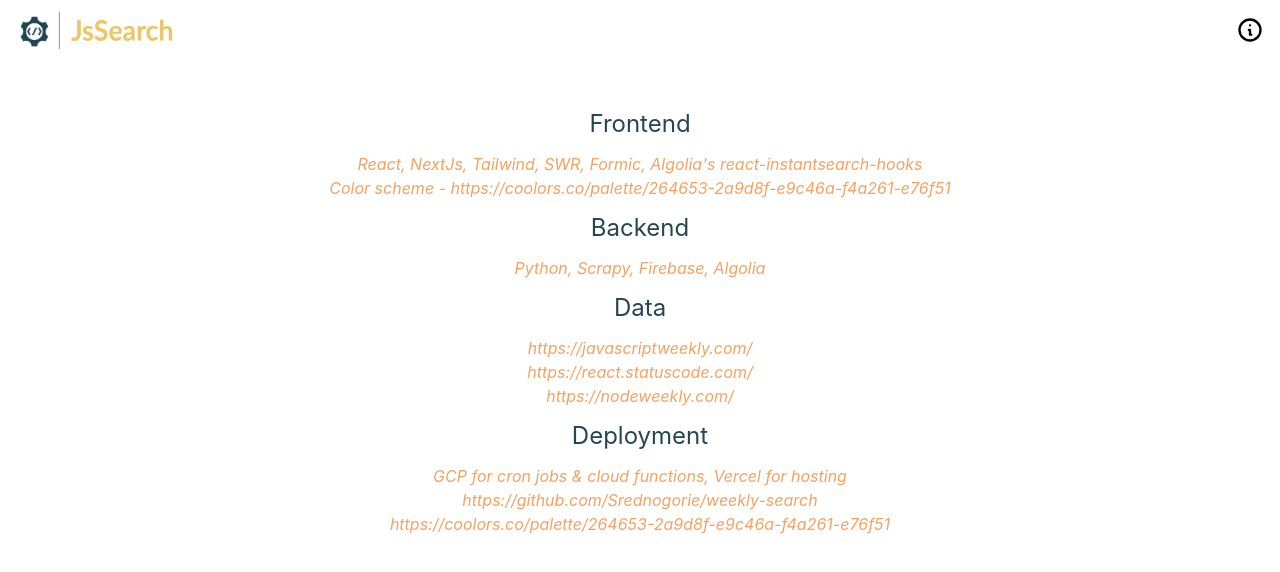
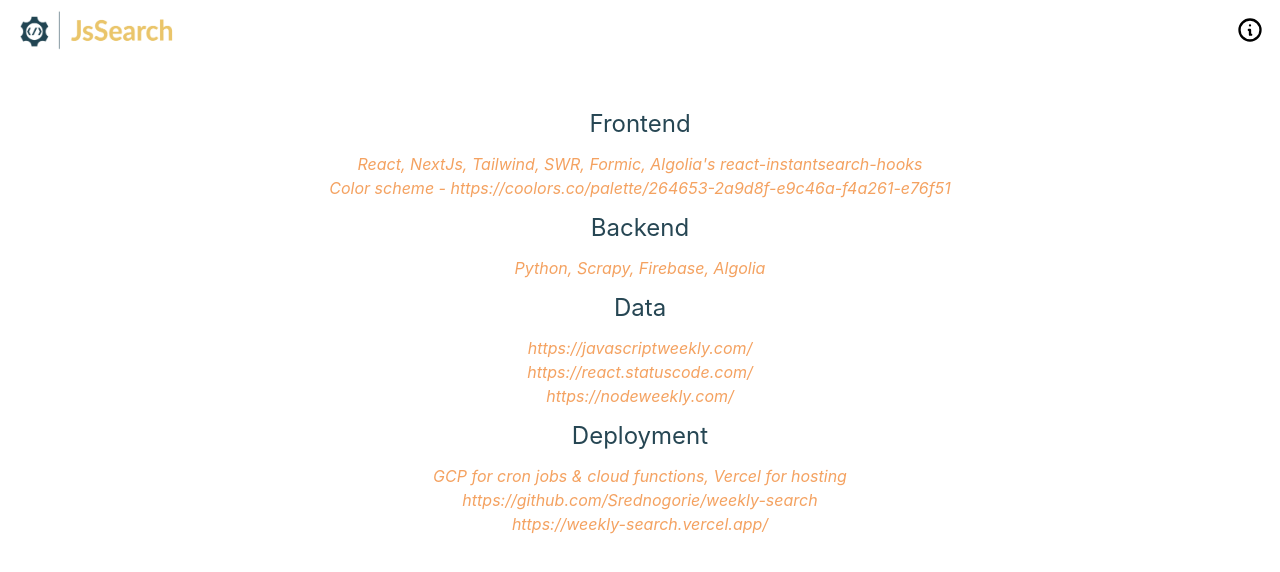
Before and after one commit to Srednogorie/weekly-search, a Next.js app: page /about in a window 1280 px wide. Shown: the top 572 px of the page. Built offline with nearby package versions, Linux system fonts and the light colour scheme.

Commit message:
Fix html semantic error & update about.

```diff
--- a/components/Detail.tsx
+++ b/components/Detail.tsx
@@ -50,14 +50,14 @@
 
                     </Fragment>
                 )}
-                <p className="font-normal text-[#264653] text-sm mt-3 font-semibold">
+                <div className="font-normal text-[#264653] text-sm mt-3 font-semibold">
                     Source
-                    <div>
+                    <p>
                         <a rel="noreferrer" href={providerMap[provider][2] + article.issue_number} target="_blank" className="underline italic font-normal">
                             {providerMap[provider][3]}
                         </a>
-                    </div>
-                </p>
+                    </p>
+                </div>
                 {(clientArticle && clientArticle.protected) && <p className="text-red-400">PROTECTED</p>}
             </article>
             {(isLogged && clientArticle) && <AdminButtons article={clientArticle}/>}
--- a/pages/about.tsx
+++ b/pages/about.tsx
@@ -19,7 +19,7 @@
                 <h1 className="text-[#264653] text-2xl py-3">Deployment</h1>
                 <p className="italic text-[#F4A261]">GCP for cron jobs & cloud functions, Vercel for hosting</p>
                 <p className="italic text-[#F4A261]">https://github.com/Srednogorie/weekly-search</p>
-                <p className="italic text-[#F4A261]">https://coolors.co/palette/264653-2a9d8f-e9c46a-f4a261-e76f51</p>
+                <p className="italic text-[#F4A261]">https://weekly-search.vercel.app/</p>
             </div>
         </Fragment>
     )
```
Also changed, not shown: 1 other file (tests, documents, lock files or other folders).
